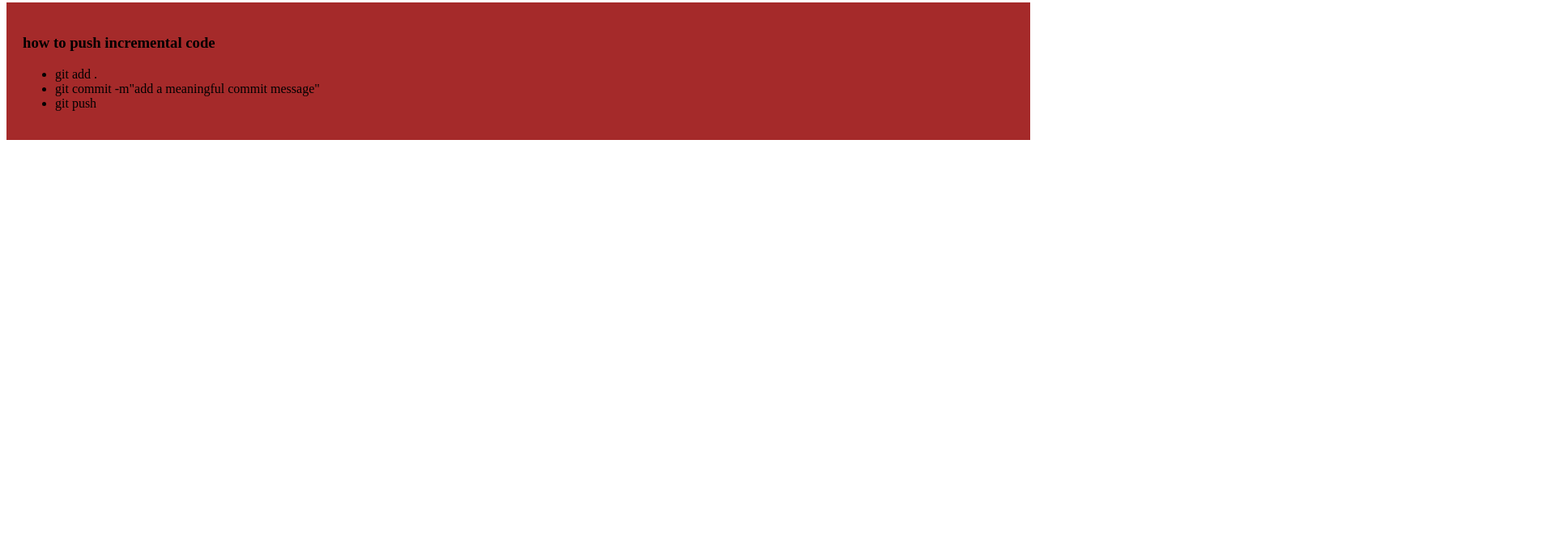
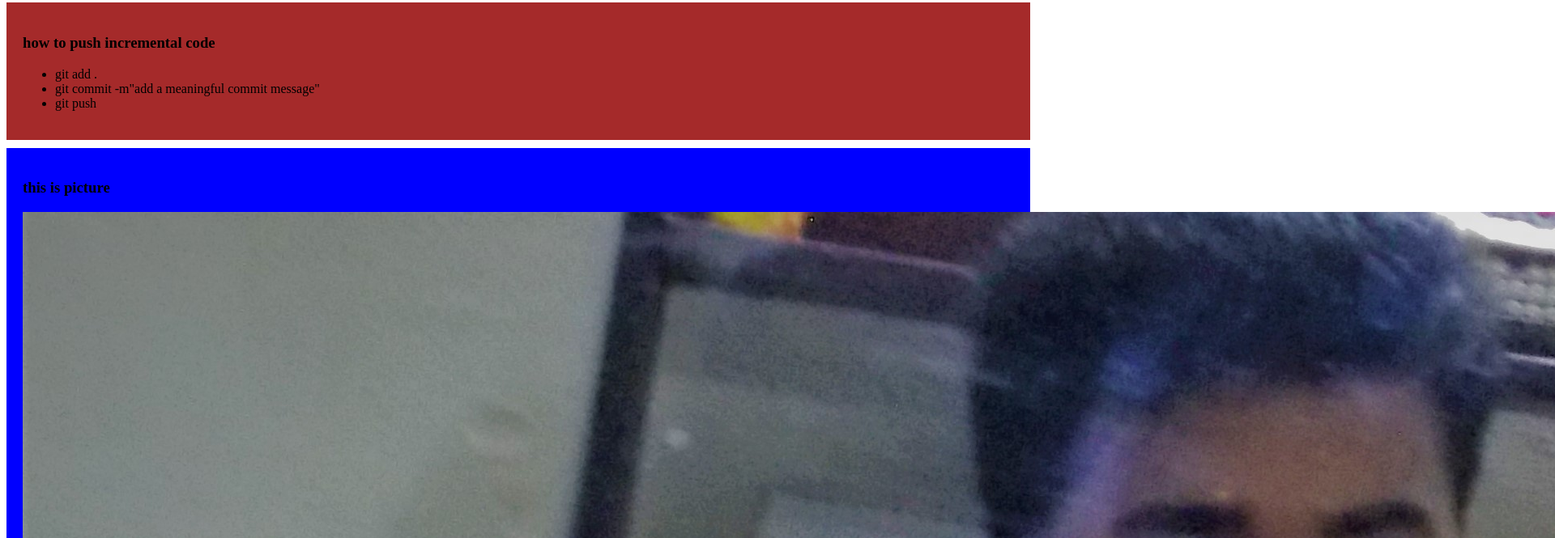
Before and after one commit to mdforhad171120022/my-simple-website, a plain HTML site: page index.html in a window 1280 px wide. Shown: the part 491-1156 px from the top of the page at 81% size, 1920 px wide, since content can reach past the window. Before the commit the page ends 800 px from the top, so only its background shows below. Drawn offline with Linux system fonts and the light colour scheme.

Commit message:
added a new picture

```diff
--- a/index.html
+++ b/index.html
@@ -27,5 +27,10 @@
 <li>git push</li>
 </ul>
 </div>
+<div>
+    <h3>this is picture</h3>
+<img src="DSCN0024.jpg" alt="">
+</div>
+
 </body>
 </html>
```
Also changed, not shown: DSCN0024.jpg (added).
